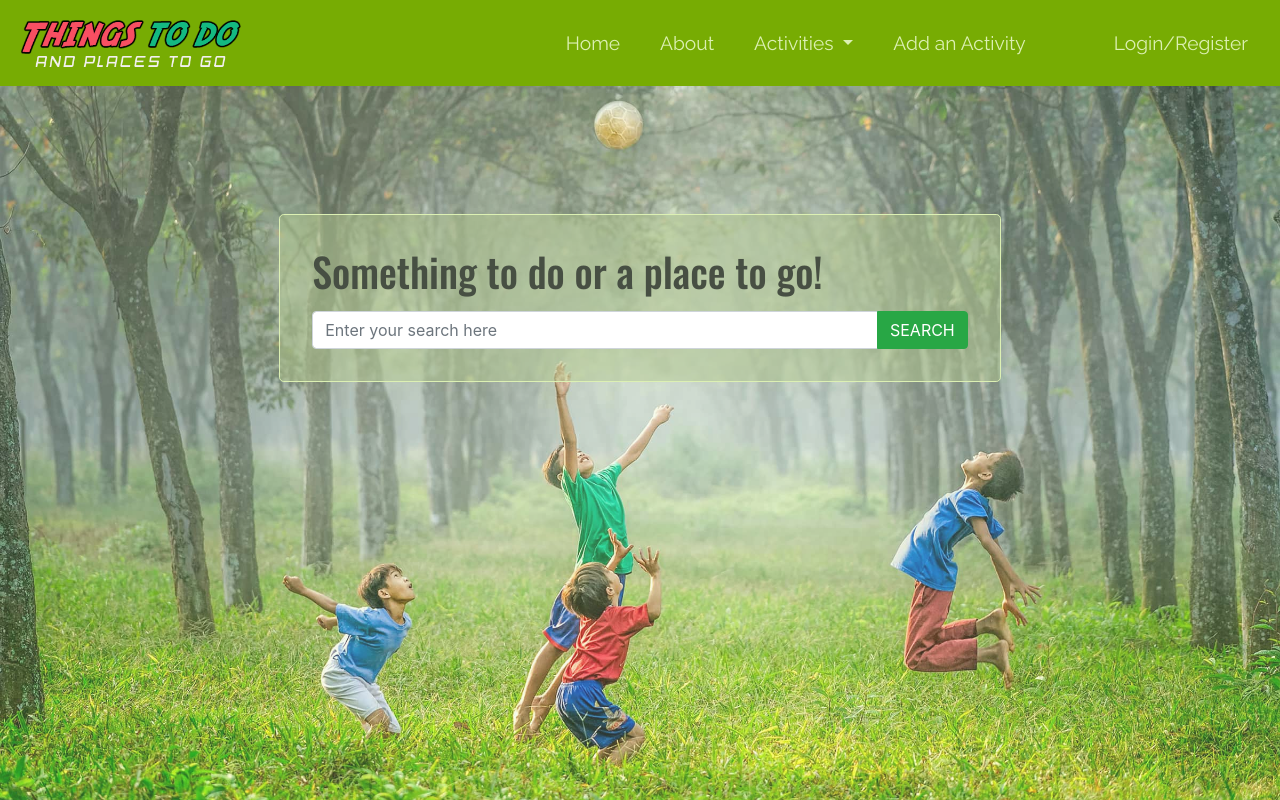
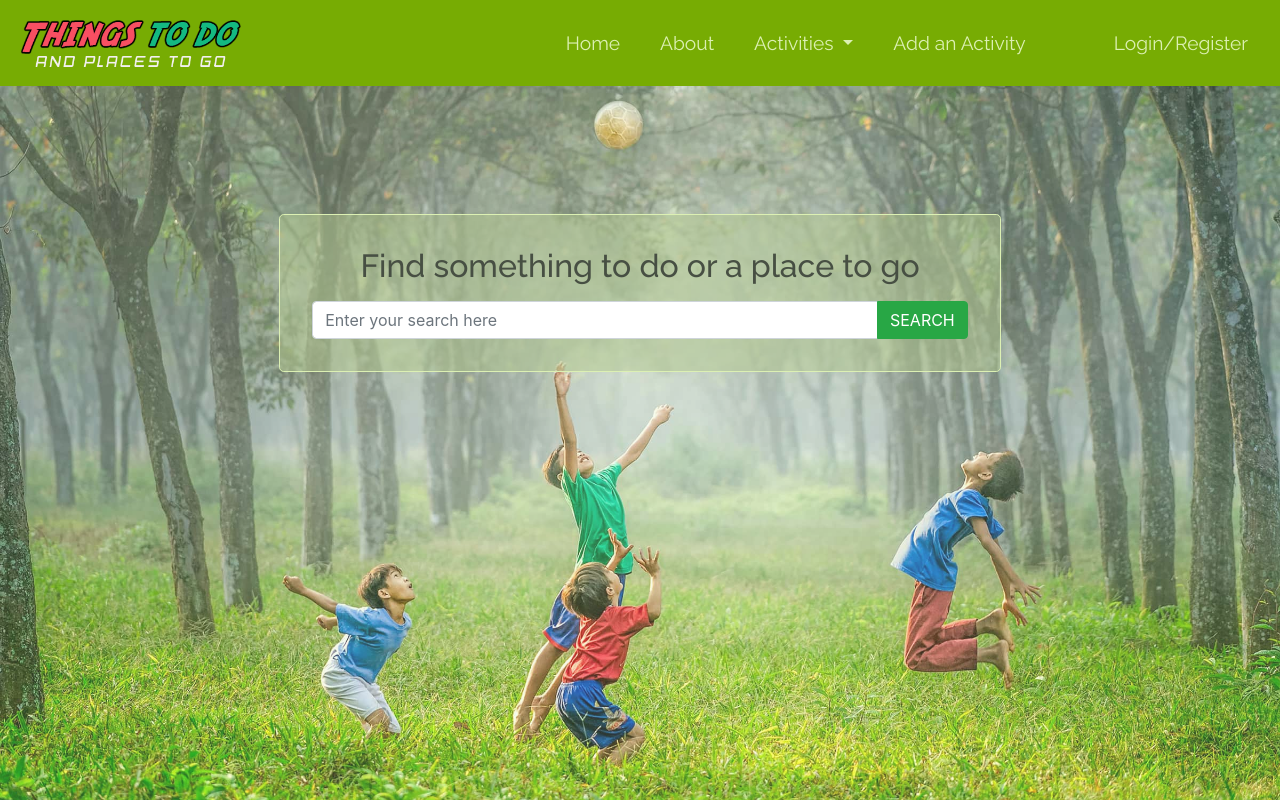
Before and after one commit to devtoguk/milestone-3-THINGS-TO-DO, a Flask app: page / in a window 1280 px wide. Run offline with Flask 2, Linux system fonts and the light colour scheme; parts of the project's set-up code (start-up, migrations or seed data) failed here and were passed over; some libraries are stand-ins or nearby versions.

Commit message:
Alter jumbotron text and re-style

```diff
--- a/static/css/style.css
+++ b/static/css/style.css
@@ -1,7 +1,8 @@
-@import url('https:fonts.googleapis.com/css2?family=Oswald:wght@400;500&family=Raleway:ital,wght@0,400;0,600;1,400;1,600&display=swap');
+@import url('https://fonts.googleapis.com/css2?family=Oswald:wght@400;500;600&family=Raleway:ital,wght@0,400;0,500;0,600;1,400;1,600&display=swap');
 
 :root {
     --themeGreen: rgb(119, 172, 3);
+    --themeShadeGreen: rgb(108, 160, 15);
     --themeSuperLightGreen: rgb(220, 240, 179);
     --themeRed: rgb(240,10,10);
     --themeSeaGreen: rgb(180, 201, 144);
@@ -11,6 +12,7 @@
 
 body {
     background: var(--themeSuperLightGreen);
+    font-size: 16px;
 }
 
 /* Navigation bar  */
@@ -34,7 +36,7 @@
 }
 
 .navbar__custom .dropdown-menu {
-    background-color: var(--themeGreen);
+    background-color: var(--themeShadeGreen);
 }
 
 .navbar__custom .dropdown-item {
@@ -73,16 +75,17 @@
 
 .jumbotron {
     width: 94%;
-    margin-top: 8rem;
-    padding: 2rem;
+    margin-top: 4rem;
+    padding: 1rem;
     background: var(--themeTranSeaGreen);
 }
 
 .jumbotron h1 {
     margin-bottom: 1rem;
     color: var(--themeTreeBrown);
-    font-family: 'Oswald', sans-serif;
-    font-size: 2.5rem;
+    font-family: 'Raleway', sans-serif;
+    font-size: 2rem;
+    font-weight: 500;
 }
 
 /* Form defaults */
@@ -136,14 +139,18 @@
 
 /* Large devices (desktops, 992px and up) */
 @media (min-width: 992px) {
+
     .jumbotron {
         width: 65%;
+        margin-top: 8rem;
+        padding: 2rem;
     }
 
     .login__form-width {
         width: 70%;
     }
 
+}
 /* Extra large devices (large desktops, 1200px and up) */
 @media (min-width: 1200px) {
 
--- a/templates/index.html
+++ b/templates/index.html
@@ -1,12 +1,11 @@
 {% extends "base.html" %}
 {% block content %}
 
-<div class="jumbotron search__bg border__highlight mx-auto">
-    <h1 class="">Something to do or a place to go!</h1>
+<div class="jumbotron search__bg border__highlight mx-auto text-center">
+    <h1 class="">Find something to do or a place to go</h1>
     <div class="input-group flex-nowrap">
         <input type="text" class="form-control" placeholder="Enter your search here" aria-label="search_text" aria-describedby="addon-wrapping">
         <div class="input-group-append">
-            <!-- <span class="input-group-text" id="addon-wrapping">SEARCH</span> -->
             <button class="btn btn-success">SEARCH</button>
         </div>
     </div>
```
Lines whose indentation alone changed are shown as unchanged.
